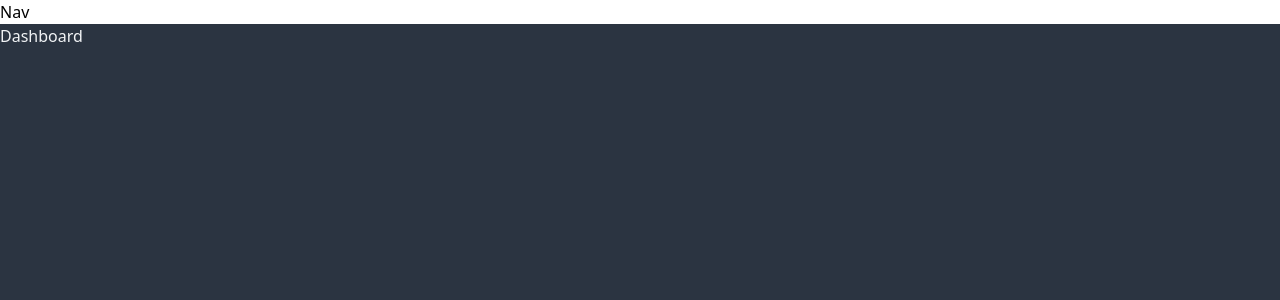
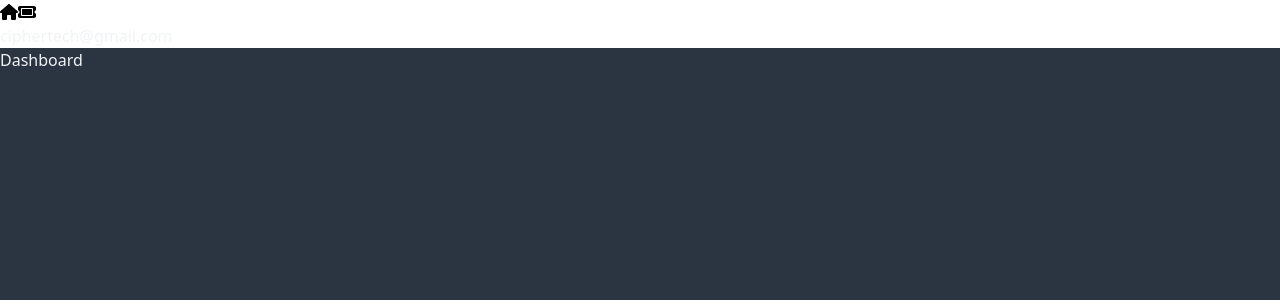
Before and after one commit to Briankurtish/Ticket-App-Next-JS, a Next.js app: page / in a window 1280 px wide. Shown: the top 300 px of the page. Built offline with nearby package versions, Linux system fonts and the light colour scheme.

Commit message:
added 2 nav icons to the navbar

```diff
--- a/app/{components}/Nav.jsx
+++ b/app/{components}/Nav.jsx
@@ -1,5 +1,23 @@
+import { faHome, faTicket } from "@fortawesome/free-solid-svg-icons";
+import { FontAwesomeIcon } from "@fortawesome/react-fontawesome";
+import Link from "next/link";
+
 const Nav = () => {
-  return <div>Nav</div>;
+  return (
+    <nav>
+      <div>
+        <Link href="/">
+          <FontAwesomeIcon icon={faHome} className="icon" />
+        </Link>
+        <Link href="/TicketPage/new">
+          <FontAwesomeIcon icon={faTicket} className="icon" />
+        </Link>
+      </div>
+      <div>
+        <p className="text-default-text">ciphertech@gmail.com</p>
+      </div>
+    </nav>
+  );
 };
 
 export default Nav;
```
